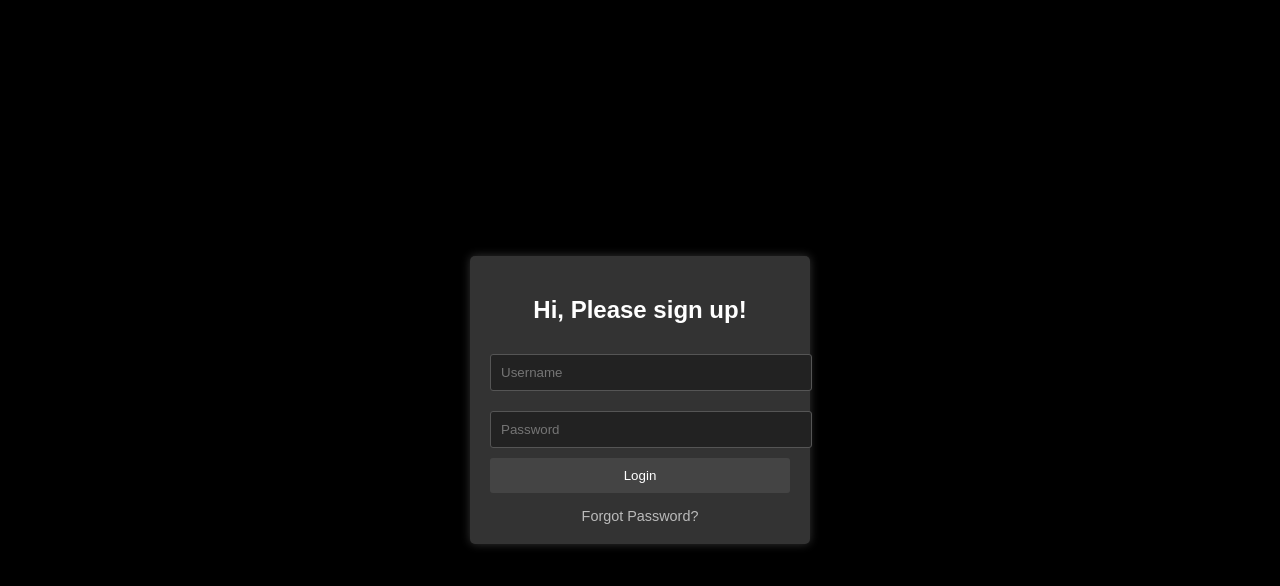
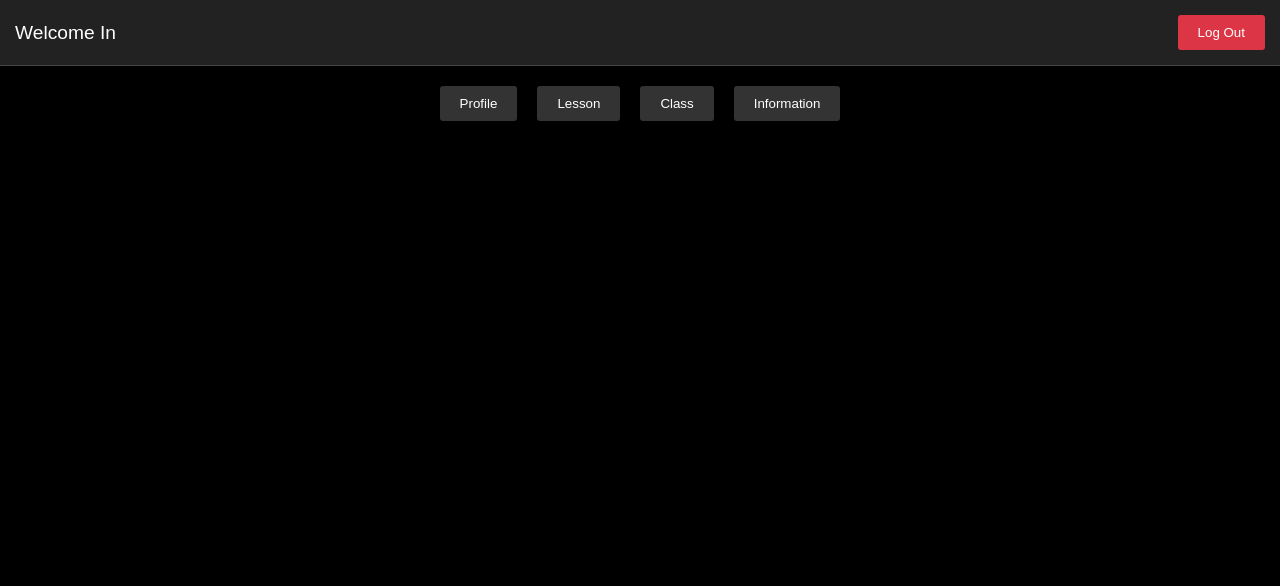
Before and after one commit to Muhhishaq/Student-site, a plain HTML site: page index.html in a window 1280 px wide. Drawn offline with Linux system fonts and the light colour scheme.

Commit message:
Update index.html

```diff
--- a/index.html
+++ b/index.html
@@ -3,106 +3,100 @@
 <head>
     <meta charset="UTF-8">
     <meta name="viewport" content="width=device-width, initial-scale=1.0">
-    <title>Login Page</title>
+    <title>Main Page</title>
     <style>
         body {
             font-family: Arial, sans-serif;
+            margin: 0;
             display: flex;
-            justify-content: center;
-            align-items: center;
             height: 100vh;
-            margin: 0;
             background-color: #000; /* Black background */
             color: #fff; /* White text */
         }
-        .login-container {
-            background-color: #333; /* Dark grey background for the container */
-            padding: 20px;
-            border-radius: 5px;
-            box-shadow: 0 0 10px rgba(255, 255, 255, 0.2); /* Lighter shadow for visibility */
-            width: 300px;
-            text-align: center;
+        .main-container {
+            display: flex;
+            flex-direction: column;
+            width: 100%;
+            height: 100%;
         }
-        .login-container h2 {
-            margin-bottom: 20px;
-            color: #fff; /* White text for the heading */
+        .header {
+            background-color: #222; /* Dark grey background for header */
+            color: #fff; /* White text */
+            padding: 15px;
+            display: flex;
+            justify-content: space-between;
+            align-items: center;
+            font-size: 1.2em;
+            border-bottom: 1px solid #444; /* Slightly lighter border */
         }
-        .login-container input {
-            width: 100%;
-            padding: 10px;
-            margin: 10px 0;
-            border: 1px solid #555; /* Darker border */
-            border-radius: 3px;
-            background-color: #222; /* Darker input background */
-            color: #fff; /* White text in inputs */
+        .header h1 {
+            margin: 0;
         }
-        .login-container button {
-            width: 100%;
-            padding: 10px;
-            background-color: #444; /* Dark button background */
+        .menu {
+            display: flex;
+            justify-content: center;
+            margin: 20px;
+        }
+        .menu button {
+            margin: 0 10px;
+            padding: 10px 20px;
             border: none;
-            color: #fff; /* White text on button */
+            background-color: #333; /* Dark button background */
+            color: #fff; /* White text */
             border-radius: 3px;
             cursor: pointer;
         }
-        .login-container button:hover {
-            background-color: #666; /* Slightly lighter button on hover */
+        .menu button:hover {
+            background-color: #555; /* Slightly lighter button on hover */
         }
-        .message {
-            color: #f88; /* Red color for error messages */
-            margin-top: 10px;
+        .logout {
+            cursor: pointer;
+            background-color: #dc3545; /* Red background for logout button */
+            border: none;
+            color: #fff; /* White text */
+            padding: 10px 20px;
+            border-radius: 3px;
         }
-        .forgot-password {
-            margin-top: 15px;
-            font-size: 0.9em;
-        }
-        .forgot-password a {
-            color: #bbb; /* Light grey for links */
-            text-decoration: none;
-        }
-        .forgot-password a:hover {
-            text-decoration: underline;
+        .logout:hover {
+            background-color: #c82333; /* Darker red on hover */
         }
     </style>
 </head>
 <body>
-    <div class="login-container">
-        <h2>Hi, Please sign up!</h2>
-        <form id="loginForm">
-            <input type="text" id="username" placeholder="Username" required>
-            <input type="password" id="password" placeholder="Password" required>
-            <button type="submit">Login</button>
-            <div class="message" id="message"></div>
-            <div class="forgot-password">
-                <a href="#" id="forgotPasswordLink">Forgot Password?</a>
+    <div class="main-container">
+        <div class="header">
+            <div>Welcome In</div>
+            <div>
+                <button id="logoutButton" class="logout">Log Out</button>
             </div>
-        </form>
+        </div>
+        <div class="main-content">
+            <div class="menu">
+                <button id="profileButton">Profile</button>
+                <button id="lessonButton">Lesson</button>
+                <button id="classButton">Class</button>
+                <button id="informationButton">Information</button>
+            </div>
+        </div>
     </div>
 
     <script>
-        document.getElementById('loginForm').addEventListener('submit', function(event) {
-            event.preventDefault();
-
-            const username = document.getElementById('username').value;
-            const password = document.getElementById('password').value;
-            const message = document.getElementById('message');
-
-            // Static credentials for demonstration purposes
-            const validUsername = 'mirx';
-            const validPassword = 'test';
-
-            if (username === validUsername && password === validPassword) {
-                window.location.href = 'main.html'; // Redirect to the main page
-            } else {
-                message.textContent = 'Invalid username or password';
-                message.style.color = '#f88'; // Red color for error messages
-            }
+        document.getElementById('logoutButton').addEventListener('click', function() {
+            window.location.href = 'index.html'; // Redirect back to the login page
         });
 
-        document.getElementById('forgotPasswordLink').addEventListener('click', function(event) {
-            event.preventDefault();
-            // In a real-world application, this would redirect to a password recovery page or show a password reset form.
-            alert('Password recovery is not implemented in this demo.');
+        // Event listeners for menu buttons
+        document.getElementById('profileButton').addEventListener('click', function() {
+            window.location.href = 'profile.html'; // Redirect to the profile page
+        });
+        document.getElementById('lessonButton').addEventListener('click', function() {
+            alert('Lesson button clicked');
+        });
+        document.getElementById('classButton').addEventListener('click', function() {
+            alert('Class button clicked');
+        });
+        document.getElementById('informationButton').addEventListener('click', function() {
+            alert('Information button clicked');
         });
     </script>
 </body>
```
